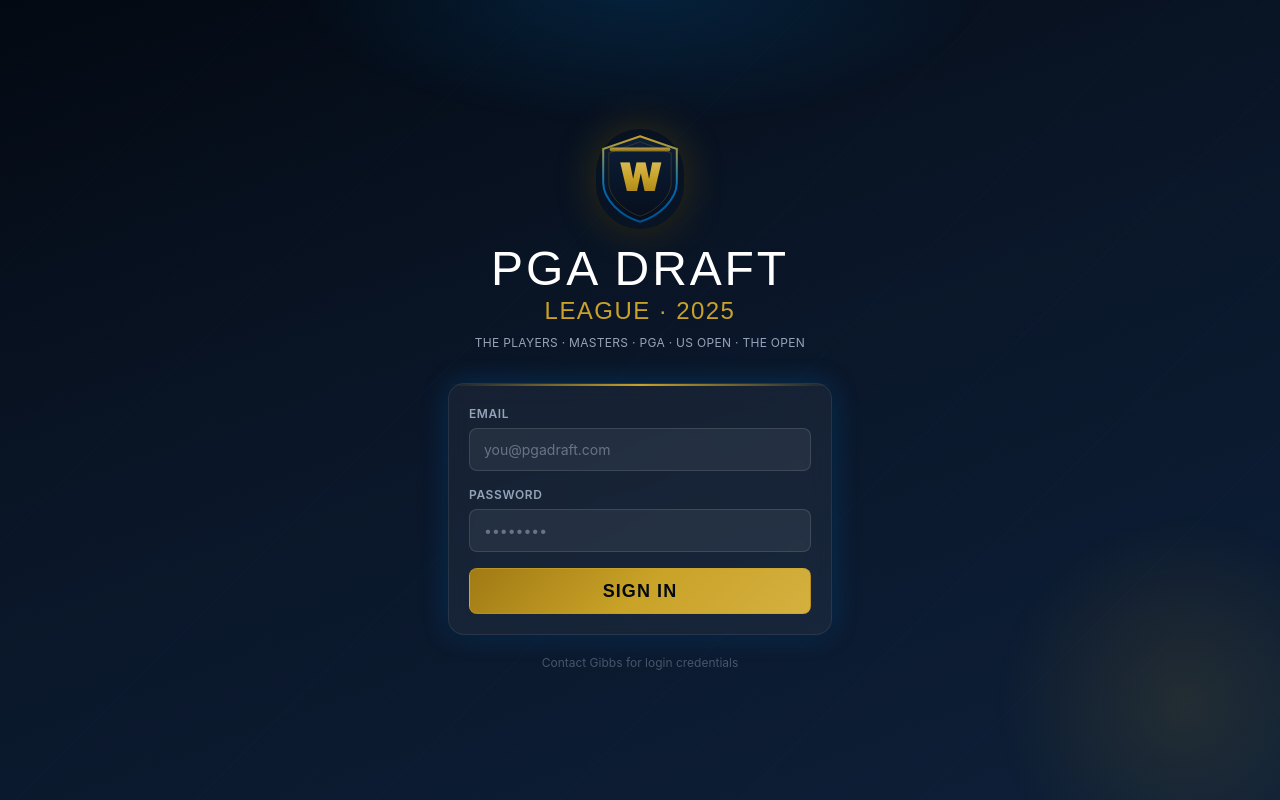
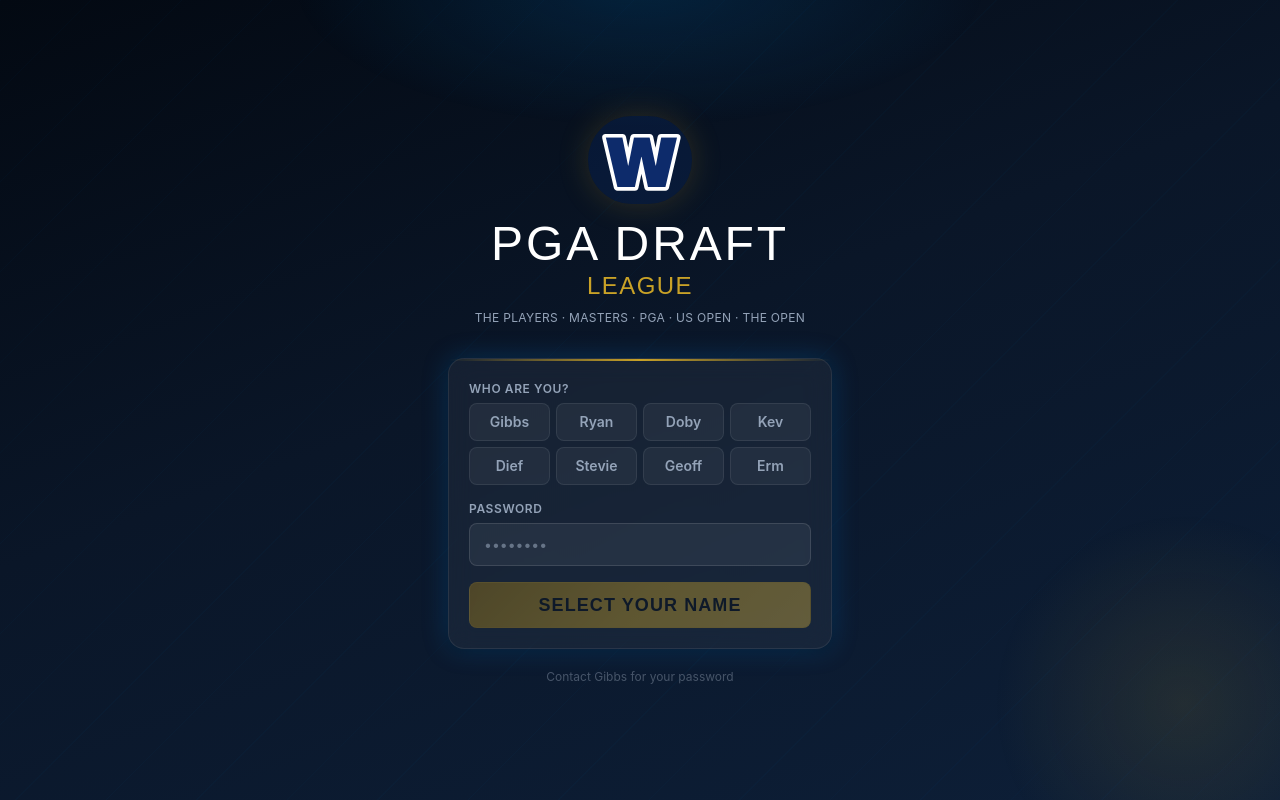
Before and after one commit to gibbs119/WarriorCupDrafts, a Next.js app in the folder pga-draft-app/: page / in a window 1280 px wide. Built offline with nearby package versions, Linux system fonts and the light colour scheme; no server answers.

Commit message:
Add files via upload

```diff
--- a/pga-draft-app/app/dashboard/page.tsx
+++ b/pga-draft-app/app/dashboard/page.tsx
@@ -75,7 +75,7 @@
               </span>
             )}
           </h1>
-          <p className="text-slate-500 text-sm mt-1">2025 PGA Draft League · The Players + All 4 Majors</p>
+          <p className="text-slate-500 text-sm mt-1">PGA Draft League · The Players + All 4 Majors</p>
         </div>
 
         {/* Active tournament callout */}
--- a/pga-draft-app/app/layout.tsx
+++ b/pga-draft-app/app/layout.tsx
@@ -5,7 +5,7 @@
 
 export const metadata: Metadata = {
   title: 'PGA Draft League',
-  description: 'Snake draft fantasy golf — The Players & all 4 Majors · 2025',
+  description: 'Snake draft fantasy golf — The Players & all 4 Majors',
 };
 
 export default function RootLayout(props: { children: React.ReactNode }) {
--- a/pga-draft-app/app/page.tsx
+++ b/pga-draft-app/app/page.tsx
@@ -4,24 +4,29 @@
 import { useRouter } from 'next/navigation';
 import { useAuth } from '@/lib/AuthContext';
 import WarriorsLogo from '@/components/WarriorsLogo';
+import { USERS } from '@/lib/constants';
 
 export default function LoginPage() {
   const { signIn } = useAuth();
   const router = useRouter();
-  const [email, setEmail] = useState('');
+  const [selectedUser, setSelectedUser] = useState('');
   const [password, setPassword] = useState('');
   const [error, setError] = useState('');
   const [loading, setLoading] = useState(false);
 
   async function handleSubmit(e: React.FormEvent) {
     e.preventDefault();
+    if (!selectedUser) { setError('Please select your name.'); return; }
     setError('');
     setLoading(true);
     try {
-      await signIn(email, password);
+      // Look up email from selected username
+      const user = USERS.find((u) => u.username === selectedUser);
+      if (!user) throw new Error('Unknown user');
+      await signIn(user.email, password);
       router.push('/dashboard');
     } catch {
-      setError('Invalid email or password.');
+      setError('Wrong password. Contact Gibbs if you need a reset.');
     } finally {
       setLoading(false);
     }
@@ -41,17 +46,16 @@
         {/* Hero */}
         <div className="text-center mb-8">
           <div className="flex justify-center mb-4">
-            <div className="glow-gold rounded-full p-1">
-              <WarriorsLogo size={80} />
+            <div className="rounded-full p-2" style={{ background: 'rgba(13,43,107,0.3)', boxShadow: '0 0 32px rgba(201,162,39,0.2)' }}>
+              <WarriorsLogo size={88} />
             </div>
           </div>
 
           <h1 className="font-bebas text-5xl tracking-widest text-white leading-none">
             PGA DRAFT
           </h1>
-          <p className="font-bebas text-2xl tracking-widest mt-0.5"
-            style={{ color: '#C9A227' }}>
-            LEAGUE · 2025
+          <p className="font-bebas text-2xl tracking-widest mt-0.5" style={{ color: '#C9A227' }}>
+            LEAGUE
           </p>
           <p className="text-slate-400 text-xs mt-2 tracking-wide uppercase">
             The Players · Masters · PGA · US Open · The Open
@@ -60,25 +64,40 @@
 
         {/* Login card */}
         <div className="card glow-royal">
-          {/* Gold top accent bar */}
           <div className="h-0.5 -mt-5 -mx-5 mb-5 rounded-t-2xl"
             style={{ background: 'linear-gradient(90deg, transparent, #C9A227, transparent)' }} />
 
           <form onSubmit={handleSubmit} className="space-y-4">
+
+            {/* Name selector */}
             <div>
               <label className="block text-xs font-semibold text-slate-400 uppercase tracking-wider mb-1.5">
-                Email
+                Who are you?
               </label>
-              <input
-                type="email"
-                value={email}
-                onChange={(e) => setEmail(e.target.value)}
-                placeholder="you@pgadraft.com"
-                className="input"
-                required
-              />
+              <div className="grid grid-cols-4 gap-1.5">
+                {USERS.map((u) => (
+                  <button
+                    key={u.username}
+                    type="button"
+                    onClick={() => setSelectedUser(u.username)}
+                    className="py-2 px-1 rounded-lg text-sm font-semibold transition-all text-center"
+                    style={{
+                      background: selectedUser === u.username
+                        ? 'rgba(201,162,39,0.25)'
+                        : 'rgba(255,255,255,0.05)',
+                      border: `1.5px solid ${selectedUser === u.username
+                        ? '#C9A227'
+                        : 'rgba(255,255,255,0.08)'}`,
+                      color: selectedUser === u.username ? '#C9A227' : '#94a3b8',
+                    }}
+                  >
+                    {u.username}
+                  </button>
+                ))}
+              </div>
             </div>
 
+            {/* Password */}
             <div>
               <label className="block text-xs font-semibold text-slate-400 uppercase tracking-wider mb-1.5">
                 Password
@@ -101,16 +120,16 @@
 
             <button
               type="submit"
-              disabled={loading}
-              className="btn-gold w-full py-3 text-base font-bebas tracking-widest text-lg justify-center"
+              disabled={loading || !selectedUser}
+              className="btn-gold w-full py-3 font-bebas tracking-widest text-lg justify-center disabled:opacity-40"
             >
-              {loading ? 'SIGNING IN…' : 'SIGN IN'}
+              {loading ? 'SIGNING IN…' : selectedUser ? `SIGN IN AS ${selectedUser.toUpperCase()}` : 'SELECT YOUR NAME'}
             </button>
           </form>
         </div>
 
         <p className="text-center text-slate-600 text-xs mt-5">
-          Contact Gibbs for login credentials
+          Contact Gibbs for your password
         </p>
       </div>
     </div>
--- a/pga-draft-app/components/Navigation.tsx
+++ b/pga-draft-app/components/Navigation.tsx
@@ -37,7 +37,7 @@
           <WarriorsLogo size={32} />
           <div className="hidden sm:block leading-none">
             <span className="font-bebas text-xl tracking-widest text-white">PGA DRAFT</span>
-            <span className="font-bebas text-xs tracking-widest block" style={{ color: '#C9A227', marginTop: '-2px' }}>LEAGUE 2025</span>
+            <span className="font-bebas text-xs tracking-widest block" style={{ color: '#C9A227', marginTop: '-2px' }}>LEAGUE </span>
           </div>
         </Link>
 
--- a/pga-draft-app/components/WarriorsLogo.tsx
+++ b/pga-draft-app/components/WarriorsLogo.tsx
@@ -1,60 +1,39 @@
-// Warriors shield logo — matches the Warrior Cup app's visual identity
+// Warriors Block W logo — matches actual Whitesboro Warriors identity
+// Navy blue W with white outline, bold angular style matching Image 3
 
 export default function WarriorsLogo({ size = 48 }: { size?: number }) {
+  const h = Math.round(size * 0.82);
   return (
     <svg
       width={size}
-      height={size * 1.15}
-      viewBox="0 0 100 115"
+      height={h}
+      viewBox="0 0 120 98"
       fill="none"
       xmlns="http://www.w3.org/2000/svg"
     >
-      {/* Shield outline */}
-      <path
-        d="M50 4 L96 20 L96 62 C96 84 73 104 50 111 C27 104 4 84 4 62 L4 20 Z"
-        fill="url(#shieldGrad)"
-        stroke="url(#borderGrad)"
-        strokeWidth="2.5"
-      />
-      {/* Inner shield bevel */}
-      <path
-        d="M50 11 L89 25 L89 62 C89 80 69 98 50 104 C31 98 11 80 11 62 L11 25 Z"
-        fill="none"
-        stroke="rgba(201,162,39,0.25)"
-        strokeWidth="1"
-      />
-      {/* Block W */}
+      {/* White outline layer — renders behind navy fill to create the white border */}
       <text
-        x="50"
-        y="73"
+        x="60" y="86"
         textAnchor="middle"
-        fontFamily="'Arial Black', 'Impact', sans-serif"
+        fontFamily="'Arial Black', 'Franklin Gothic Heavy', 'Impact', sans-serif"
         fontWeight="900"
-        fontSize="52"
-        fill="url(#goldGrad)"
-        letterSpacing="-2"
-      >
-        W
-      </text>
-      {/* Top gold bar */}
-      <rect x="12" y="18" width="76" height="5" rx="2.5" fill="url(#goldGrad)" opacity="0.8" />
-
-      <defs>
-        <linearGradient id="shieldGrad" x1="0" y1="0" x2="0" y2="1">
-          <stop offset="0%" stopColor="#0D1F38" />
-          <stop offset="100%" stopColor="#060E1C" />
-        </linearGradient>
-        <linearGradient id="borderGrad" x1="0" y1="0" x2="0" y2="1">
-          <stop offset="0%" stopColor="#C9A227" />
-          <stop offset="60%" stopColor="#006BB6" />
-          <stop offset="100%" stopColor="#004F8C" />
-        </linearGradient>
-        <linearGradient id="goldGrad" x1="0" y1="0" x2="0" y2="1">
-          <stop offset="0%" stopColor="#E0C468" />
-          <stop offset="50%" stopColor="#C9A227" />
-          <stop offset="100%" stopColor="#A07A14" />
-        </linearGradient>
-      </defs>
+        fontSize="98"
+        fill="white"
+        stroke="white"
+        strokeWidth="10"
+        strokeLinejoin="round"
+        letterSpacing="-4"
+      >W</text>
+      {/* Navy fill on top */}
+      <text
+        x="60" y="86"
+        textAnchor="middle"
+        fontFamily="'Arial Black', 'Franklin Gothic Heavy', 'Impact', sans-serif"
+        fontWeight="900"
+        fontSize="98"
+        fill="#0D2B6B"
+        letterSpacing="-4"
+      >W</text>
     </svg>
   );
 }
```
